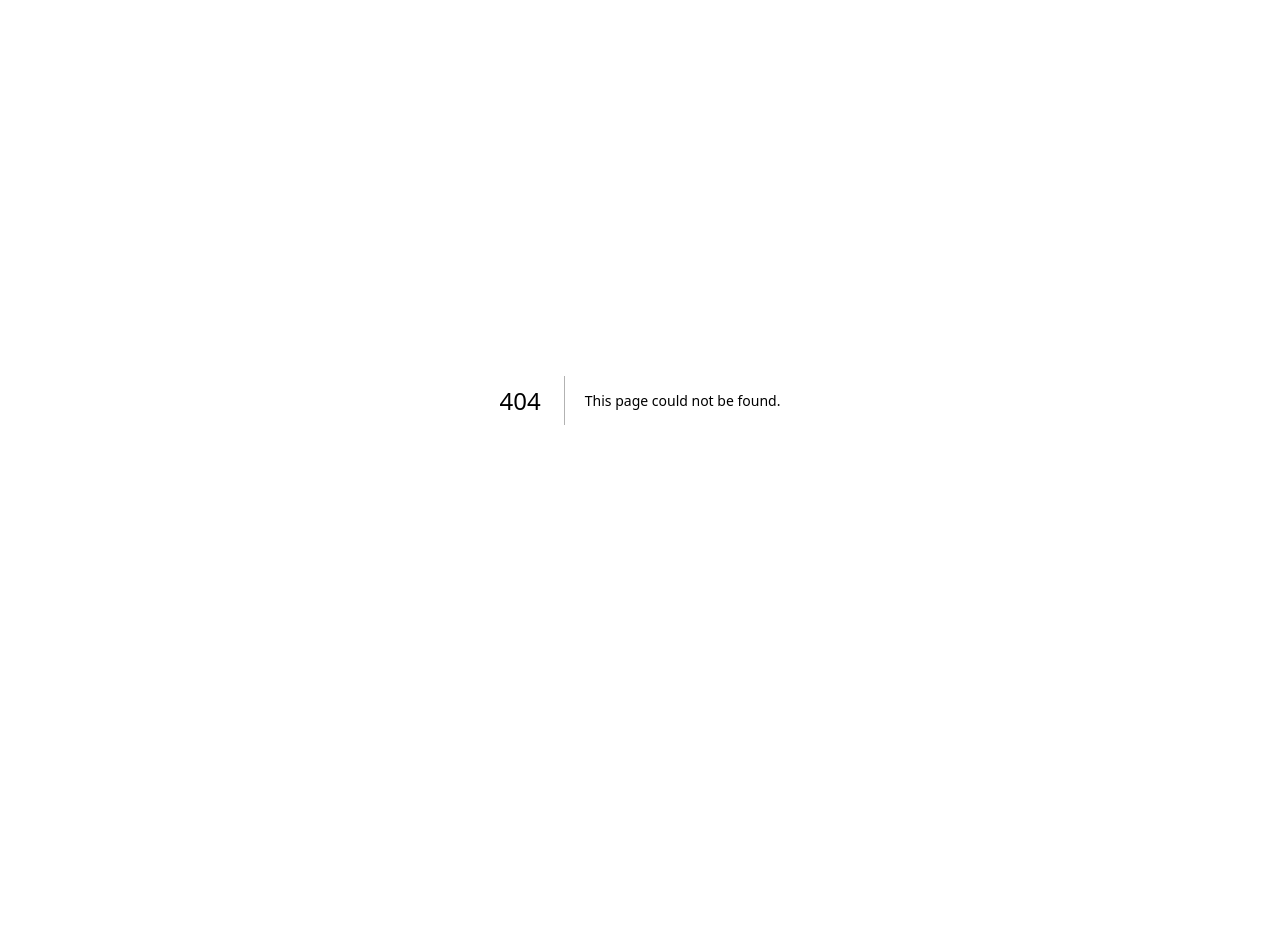
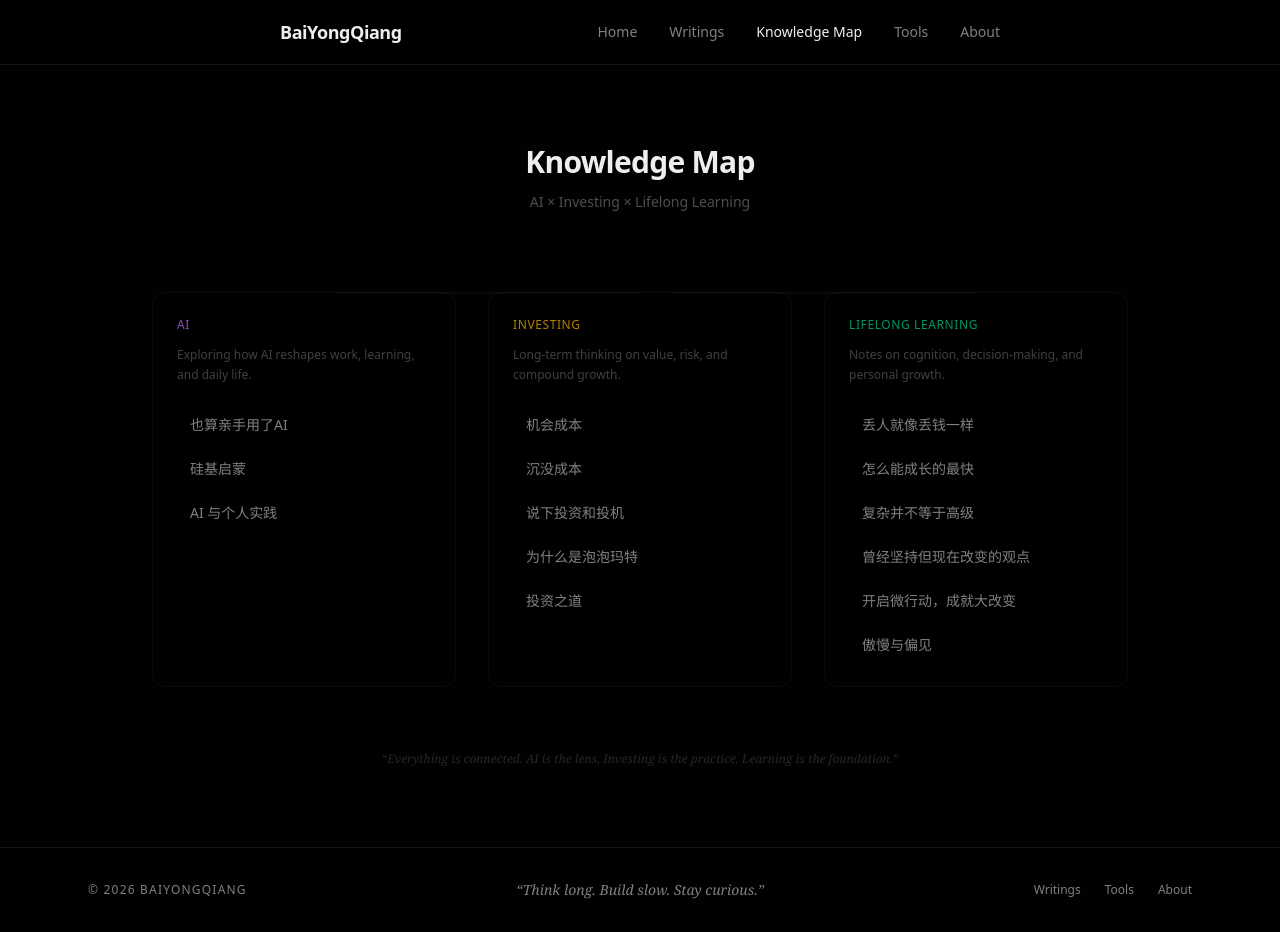
Before and after one commit to w1105860179/baiyongqiang-site, a Next.js app: page /knowledge in a window 1280 px wide. Before the commit this address had no page. Before the commit the page ends 800 px from the top, so only its background shows below. Built offline with nearby package versions, Linux system fonts and the light colour scheme.

Commit message:
新增: 知识地图页面 (Knowledge Map)
- /knowledge 三栏布局: AI / Investing / Lifelong Learning
- 每栏下挂对应文章链接
- 首页三段式卡片下加「查看知识地图」入口
- 导航栏新增「知识地图」

```diff
--- /dev/null
+++ b/src/app/knowledge/page.tsx
@@ -0,0 +1,116 @@
+import Link from 'next/link';
+import { Navbar } from '@/components/navbar';
+import { Footer } from '@/components/footer';
+
+interface MapNode {
+  label: string;
+  href?: string;
+}
+
+const pillars: { key: string; title: string; subtitle: string; nodes: MapNode[] }[] = [
+  {
+    key: 'ai',
+    title: 'AI',
+    subtitle: 'Exploring how AI reshapes work, learning, and daily life.',
+    nodes: [
+      { label: '也算亲手用了AI', href: '/ai/my-first-ai-website' },
+      { label: '硅基启蒙', href: '/ai/silicon-enlightenment' },
+      { label: 'AI 与个人实践', href: '/ai' },
+    ],
+  },
+  {
+    key: 'invest',
+    title: 'Investing',
+    subtitle: 'Long-term thinking on value, risk, and compound growth.',
+    nodes: [
+      { label: '机会成本', href: '/invest/opportunity-cost' },
+      { label: '沉没成本', href: '/invest/sunk-cost' },
+      { label: '说下投资和投机', href: '/invest/investment-vs-speculation' },
+      { label: '为什么是泡泡玛特', href: '/invest/why-popmart' },
+      { label: '投资之道', href: '/invest/wealth-source' },
+    ],
+  },
+  {
+    key: 'thoughts',
+    title: 'Lifelong Learning',
+    subtitle: 'Notes on cognition, decision-making, and personal growth.',
+    nodes: [
+      { label: '丢人就像丢钱一样', href: '/thoughts/fear-of-embarrassment' },
+      { label: '怎么能成长的最快', href: '/thoughts/multi-dimensional-growth' },
+      { label: '复杂并不等于高级', href: '/thoughts/complexity-vs-simplicity' },
+      { label: '曾经坚持但现在改变的观点', href: '/thoughts/changed-perspectives' },
+      { label: '开启微行动，成就大改变', href: '/thoughts/my-new-article' },
+      { label: '傲慢与偏见', href: '/thoughts/arrogance-and-prejudice' },
+    ],
+  },
+];
+
+export default function KnowledgeMap() {
+  return (
+    <div className="min-h-screen flex flex-col">
+      <Navbar />
+      <main className="flex-1 pt-16">
+        <div className="max-w-5xl mx-auto px-6 w-full py-20">
+          <div className="text-center mb-20">
+            <h1 className="text-3xl font-bold tracking-tight text-foreground mb-3">Knowledge Map</h1>
+            <p className="text-muted-foreground/60 text-sm">AI × Investing × Lifelong Learning</p>
+          </div>
+
+          {/* Three pillars */}
+          <div className="grid grid-cols-1 md:grid-cols-3 gap-8 mb-8">
+            {pillars.map((pillar, pi) => (
+              <div key={pillar.key} className="relative">
+                {/* Connector bar at top */}
+                {pi > 0 && (
+                  <div className="hidden md:block absolute top-0 left-0 w-full h-0.5 bg-border/30 -translate-x-1/2" />
+                )}
+
+                <div className="rounded-xl border border-border/50 bg-card/10 p-6 h-full">
+                  <div className={`text-xs font-medium uppercase tracking-wider mb-3 ${
+                    pillar.key === 'ai' ? 'text-purple-400/70' :
+                    pillar.key === 'invest' ? 'text-amber-400/70' :
+                    'text-emerald-400/70'
+                  }`}>
+                    {pillar.title}
+                  </div>
+                  <p className="text-xs text-muted-foreground/50 mb-6 leading-relaxed">
+                    {pillar.subtitle}
+                  </p>
+
+                  <div className="space-y-2.5">
+                    {pillar.nodes.map((node) => (
+                      node.href ? (
+                        <Link
+                          key={node.label}
+                          href={node.href}
+                          className="block text-sm text-muted-foreground hover:text-foreground transition-colors py-1.5 px-3 rounded-lg hover:bg-card/30 border border-transparent hover:border-border/30"
+                        >
+                          {node.label}
+                        </Link>
+                      ) : (
+                        <span
+                          key={node.label}
+                          className="block text-sm text-muted-foreground/40 py-1.5 px-3"
+                        >
+                          {node.label}
+                        </span>
+                      )
+                    ))}
+                  </div>
+                </div>
+              </div>
+            ))}
+          </div>
+
+          {/* Bottom: connecting threads */}
+          <div className="text-center mt-16">
+            <p className="text-xs text-muted-foreground/30 font-serif italic">
+              &ldquo;Everything is connected. AI is the lens, Investing is the practice, Learning is the foundation.&rdquo;
+            </p>
+          </div>
+        </div>
+      </main>
+      <Footer />
+    </div>
+  );
+}
--- a/src/app/page.tsx
+++ b/src/app/page.tsx
@@ -12,7 +12,6 @@ const categoryLabels: Record<string, string> = {
 
 export default function Home() {
   const articles = getAllArticles();
-  // 精选文章：每个分类取最新一篇
   const featuredByCategory = ['invest', 'ai', 'thoughts'].map((cat) => {
     const catArticles = articles.filter((a) => a.category === cat);
     return catArticles[0];
@@ -41,7 +40,7 @@ export default function Home() {
           </div>
 
           {/* 三大板块入口 */}
-          <div className="grid grid-cols-1 sm:grid-cols-3 gap-4 mb-20">
+          <div className="grid grid-cols-1 sm:grid-cols-3 gap-4 mb-4">
             <div className="rounded-xl border border-border/50 bg-card/20 p-5 hover:bg-card/30 transition-colors">
               <Brain size={20} className="text-muted-foreground/50 mb-3" />
               <h3 className="text-sm font-medium text-foreground mb-1.5">AI</h3>
@@ -63,6 +62,12 @@ export default function Home() {
                 Notes on cognition, decision-making, and personal growth.
               </p>
             </div>
+          </div>
+
+          <div className="text-center mb-16">
+            <Link href="/knowledge" className="inline-flex items-center gap-2 text-xs text-muted-foreground/40 hover:text-muted-foreground transition-colors">
+              查看知识地图 <ArrowRight size={12} />
+            </Link>
           </div>
 
           {/* 精选文章 */}
--- a/src/components/navbar.tsx
+++ b/src/components/navbar.tsx
@@ -8,6 +8,7 @@ import { Menu, X } from 'lucide-react';
 const navItems = [
   { href: '/', label: 'Home' },
   { href: '/articles', label: 'Writings' },
+  { href: '/knowledge', label: 'Knowledge Map' },
   { href: '/tools', label: 'Tools' },
   { href: '/about', label: 'About' },
 ];
```
